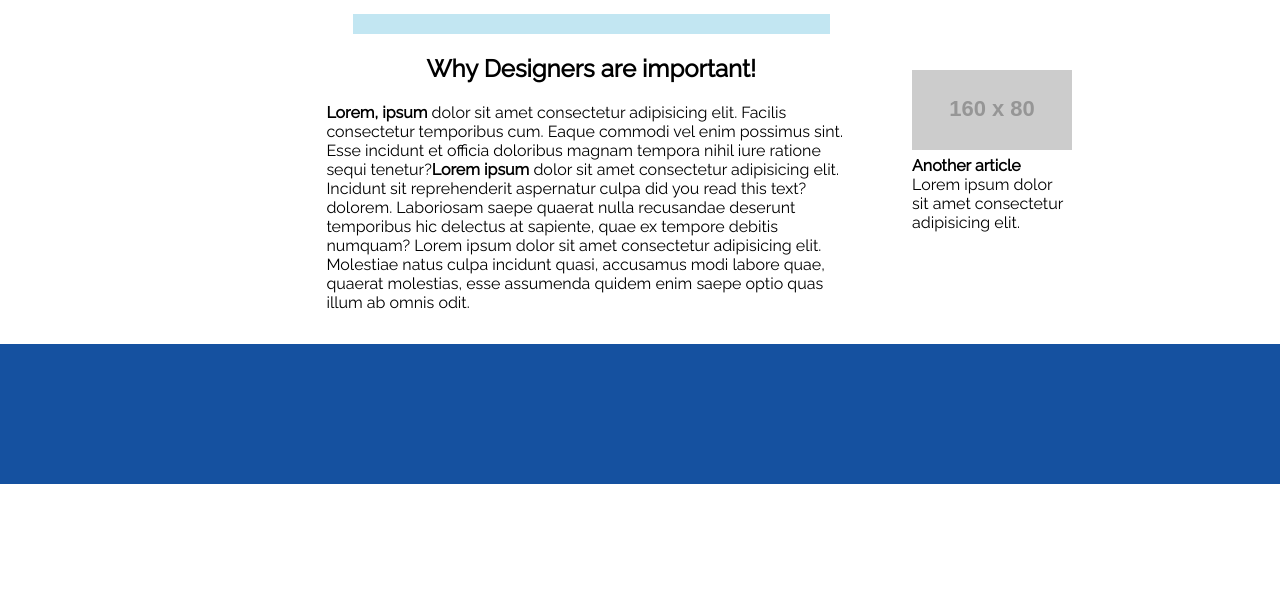
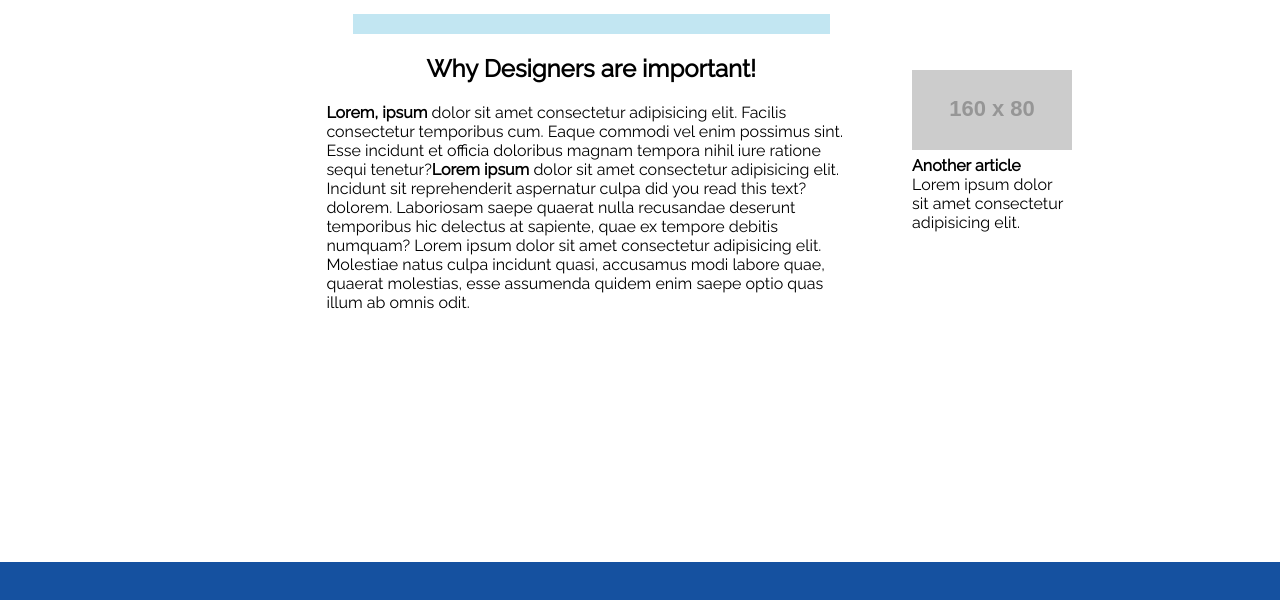
Before and after one commit to JustinLGates/justins-coolsite, a plain HTML site: page index.html in a window 1280 px wide. Shown: the part 98-698 px from the top of the page. Drawn offline with Linux system fonts and the light colour scheme; placeholder pictures from the web are drawn by us.

Commit message:
fixed footer

```diff
--- a/index.html
+++ b/index.html
@@ -47,7 +47,7 @@
           </div>
         </div>
       </main>
-      <footer><div></div></footer>
+      <footer id="footer"><div></div></footer>
     </div>
   </body>
 </html>
--- a/style.css
+++ b/style.css
@@ -75,3 +75,9 @@ h4 {
 .mt-3 {
   margin-top: 10%;
 }
+#footer {
+  position: absolute;
+  bottom: 0;
+  width: 100%;
+  height: 2.5rem; /* Footer height */
+}
```
